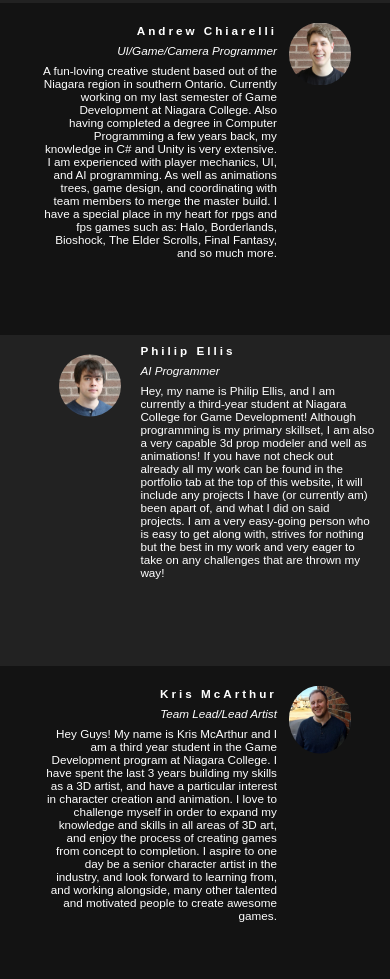
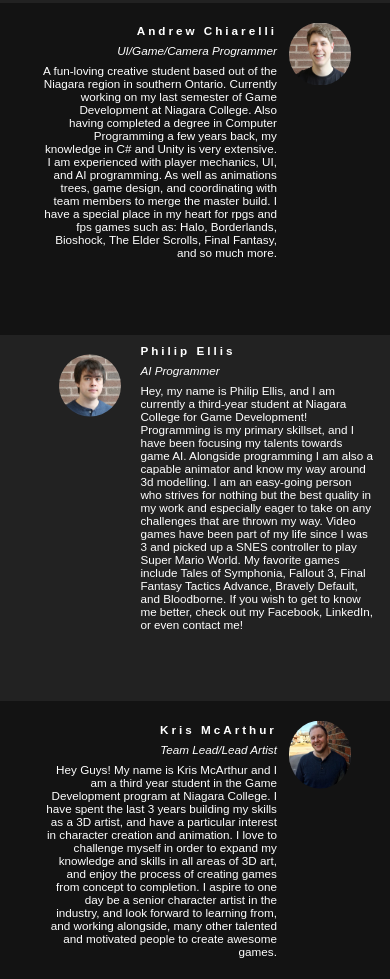
Before and after one commit to Sboudreau5/TheFallenWebsite, a plain HTML site: page index.html in a window 390 px wide. Shown: the part 3090-4069 px from the top of the page. Before the commit the page ends 4034 px from the top, so only its background shows below. Drawn offline with nearby package versions, Linux system fonts and the light colour scheme; a web font is replaced by a local one.

Commit message:
Add files via upload

```diff
--- a/css/style.css
+++ b/css/style.css
@@ -1,4 +1,12 @@
+html {
+
+scroll-behavior: smooth;
+}
+
+
 body{
+
+
 
 background-color: #131313;
 font-family: eurostile, sans-serif;
@@ -1268,7 +1276,7 @@ padding-right: 3%;
 
     .phil-background {
 
-    height: 85vw;
+    height: 94vw;
     }
 
 
--- a/index.html
+++ b/index.html
@@ -467,7 +467,7 @@ I have a special place in my heart for rpgs and fps games such as: Halo, Borderl
 
 			<p><i>AI Programmer</i></p>
 
-			<p>Hey, my name is Philip Ellis, and I am currently a third-year student at Niagara College for Game Development! Although programming is my primary skillset, I am also a very capable 3d prop modeler and well as animations! If you have not check out already all my work can be found in the portfolio tab at the top of this website, it will include any projects I have (or currently am) been apart of, and what I did on said projects. I am a very easy-going person who is easy to get along with, strives for nothing but the best in my work and very eager to take on any challenges that are thrown my way! </p>
+			<p>Hey, my name is Philip Ellis, and I am currently a third-year student at Niagara College for Game Development! Programming is my primary skillset, and I have been focusing my talents towards game AI. Alongside programming I am also a capable animator and know my way around 3d modelling. I am an easy-going person who strives for nothing but the best quality in my work and especially eager to take on any challenges that are thrown my way. Video games have been part of my life since I was 3 and picked up a SNES controller to play Super Mario World. My favorite games include Tales of Symphonia, Fallout 3, Final Fantasy Tactics Advance, Bravely Default, and Bloodborne. If you wish to get to know me better, check out my Facebook, LinkedIn, or even contact me! </p>
 
 		 </div>
 
```
